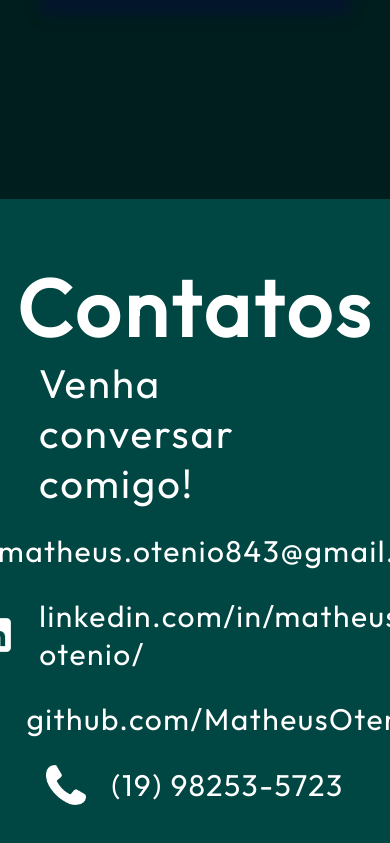
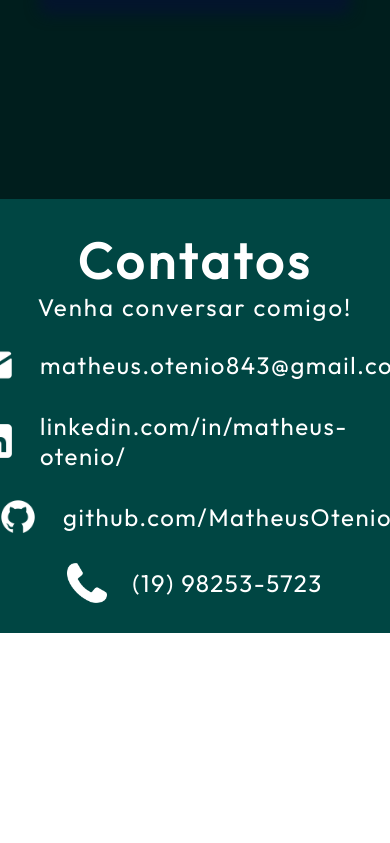
Before and after one commit to MatheusOtenio/PortfolioMatheusOtenio, a React (Vite) app: page / in a window 390 px wide. Shown: the part 5998-6841 px from the top of the page. After the commit the page ends 6631 px from the top, so only its background shows below. Built offline with nearby package versions, Linux system fonts and the light colour scheme.

Commit message:
Ajustes de layout para telas menores

```diff
--- a/src/components/Contact/Contact.module.css
+++ b/src/components/Contact/Contact.module.css
@@ -7,21 +7,24 @@
   display: flex;
   flex-direction: row;
   justify-content: space-evenly;
-  width: 100vw;
+  width: 100%;
+  max-width: 1200px;
   padding: 58px 10%;
   gap: 10px;
 }
 
 .text h2 {
-  font-size: 80px;
+  font-size: clamp(40px, 8vw, 80px);
   font-weight: 700;
   letter-spacing: 4px;
+  text-align: center;
 }
 
 .text p {
-  font-size: 40px;
+  font-size: clamp(20px, 5vw, 40px);
   font-weight: 400;
   letter-spacing: 2px;
+  text-align: center;
 }
 
 .links {
@@ -47,14 +50,17 @@
 .link a {
   color: var(--color-text);
   text-decoration: none;
-  font-size: 30px;
+  font-size: clamp(18px, 4vw, 30px);
   font-weight: 400;
   letter-spacing: 1.5px;
 }
 
+/* Responsividade para telas menores */
 @media screen and (max-width: 830px) {
   .container {
     flex-direction: column;
+    align-items: center;
+    padding: 40px 5%;
     gap: 23px;
   }
 
@@ -68,3 +74,21 @@
     align-items: center;
   }
 }
+
+@media screen and (max-width: 600px) {
+  .container {
+    padding: 30px 5%;
+  }
+
+  .text h2 {
+    font-size: 50px;
+  }
+
+  .text p {
+    font-size: 24px;
+  }
+
+  .link a {
+    font-size: 24px;
+  }
+}
```
